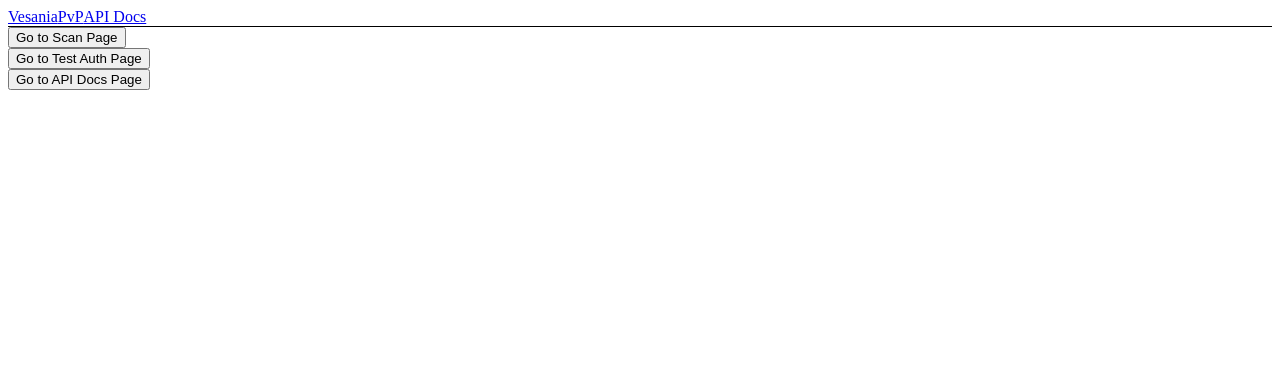
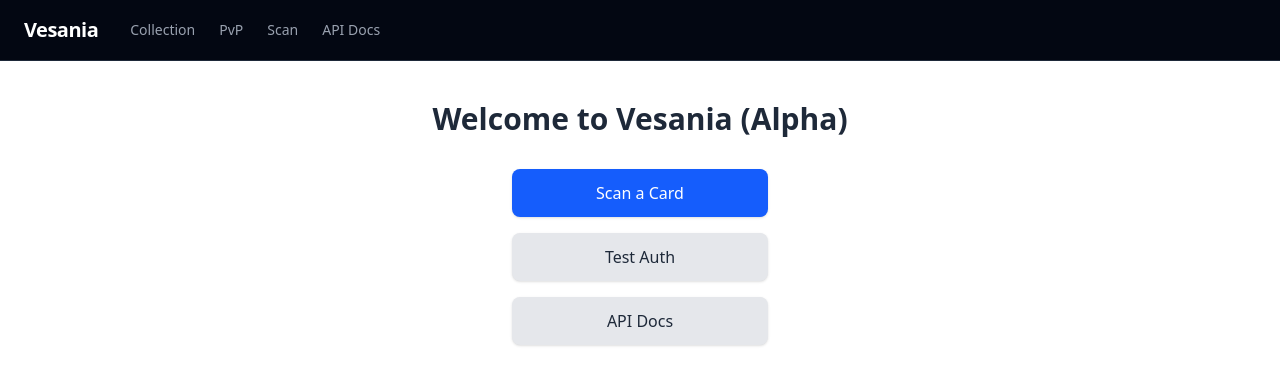
Before and after one commit to LifelessPumpkin/vesania, a Next.js app in the folder apps/web/: page / in a window 1280 px wide. Shown: the top 384 px of the page. Built offline with nearby package versions, Linux system fonts and the light colour scheme; no server answers.

Commit message:
Implemented auto scanning and fixed tailwind css

```diff
--- a/apps/web/app/globals.css
+++ b/apps/web/app/globals.css
@@ -1,3 +1,3 @@
-@tailwind base;
-@tailwind components;
-@tailwind utilities;
+@import "tailwindcss";
+@config "../tailwind.config.ts";
+@source "../";
--- a/apps/web/app/layout.tsx
+++ b/apps/web/app/layout.tsx
@@ -1,5 +1,6 @@
 import { AuthProvider } from '@/context/AuthContext';
 import type { Metadata } from "next";
+import Link from "next/link";
 import { Geist, Geist_Mono } from "next/font/google";
 import "./globals.css";
 
@@ -29,10 +30,18 @@
         className={`${geistSans.variable} ${geistMono.variable} antialiased`}
       >
         <AuthProvider>
-          <nav className="flex items-center gap-6 px-6 py-3 bg-gray-900 text-white text-sm border-b border-gray-800">
-            <a href="/" className="font-bold">Vesania</a>
-            <a href="/match" className="text-gray-300 hover:text-white">PvP</a>
-            <a href="/api-docs" className="text-gray-300 hover:text-white">API Docs</a>
+          <nav className="flex items-center justify-between px-6 py-4 bg-gray-950 text-white border-b border-gray-800">
+            <div className="flex items-center gap-8">
+              <Link href="/" className="text-xl font-bold tracking-tight text-white hover:text-gray-200 transition-colors">
+                Vesania
+              </Link>
+              <div className="flex items-center gap-6 text-sm font-medium">
+                <Link href="/collection" className="text-gray-400 hover:text-white transition-colors">Collection</Link>
+                <Link href="/match" className="text-gray-400 hover:text-white transition-colors">PvP</Link>
+                <Link href="/scan" className="text-gray-400 hover:text-white transition-colors">Scan</Link>
+                <Link href="/api-docs" className="text-gray-400 hover:text-white transition-colors">API Docs</Link>
+              </div>
+            </div>
           </nav>
           {children}
         </AuthProvider>
--- a/apps/web/app/page.tsx
+++ b/apps/web/app/page.tsx
@@ -6,34 +6,32 @@
   const { role } = useAuth();
 
   return (
-    <main className="p-10">
-      <Link href="/scan" className="text-blue-500 underline">
-        <button className="px-4 py-2 bg-blue-500 text-white rounded">
-          Go to Scan Page
+    <main className="p-10 max-w-2xl mx-auto">
+      <h1 className="text-3xl font-bold mb-8 text-center text-gray-800 dark:text-black-100">Welcome to Vesania (Alpha)</h1>
+      <div className="flex flex-col gap-4 items-center">
+        <Link href="/scan" className="w-full sm:w-64 block">
+          <button className="w-full px-6 py-3 bg-blue-600 hover:bg-blue-700 transition-colors text-white font-medium rounded-lg shadow-sm">
+            Scan a Card
           </button>
         </Link>
-      <br />
-      <Link href="/test-auth" className="text-blue-500 underline">
-        <button className="px-4 py-2 bg-blue-500 text-white rounded">
-          Go to Test Auth Page
+        <Link href="/test-auth" className="w-full sm:w-64 block">
+          <button className="w-full px-6 py-3 bg-gray-200 hover:bg-gray-300 transition-colors text-gray-800 font-medium rounded-lg shadow-sm">
+            Test Auth
           </button>
         </Link>
-      <br />
-      <Link href="/api-docs" className="text-blue-500 underline">
-        <button className="px-4 py-2 bg-blue-500 text-white rounded">
-          Go to API Docs Page
+        <Link href="/api-docs" className="w-full sm:w-64 block">
+          <button className="w-full px-6 py-3 bg-gray-200 hover:bg-gray-300 transition-colors text-gray-800 font-medium rounded-lg shadow-sm">
+            API Docs
           </button>
         </Link>
         {role === 'ADMIN' && (
-        <>
-          <br />
-          <Link href="/admin" className="text-purple-500 underline">
-            <button className="px-4 py-2 bg-purple-600 text-white rounded">
+          <Link href="/admin" className="w-full sm:w-64 block mt-4">
+            <button className="w-full px-6 py-3 bg-purple-600 hover:bg-purple-700 transition-colors text-white font-medium rounded-lg shadow-sm">
               Admin Dashboard
             </button>
           </Link>
-        </>
         )}
+      </div>
     </main>
   );
 }
--- a/apps/web/app/scan/page.tsx
+++ b/apps/web/app/scan/page.tsx
@@ -1,28 +1,43 @@
 'use client'
 
-import { useState } from 'react'
+import { useState, useEffect, useRef, Suspense } from 'react'
+import { useSearchParams } from 'next/navigation'
 import { useAuth } from '@/context/AuthContext'
+import { signInWithPopup, GoogleAuthProvider } from 'firebase/auth'
+import { getFirebaseAuth } from '@/lib/firebase'
 import Link from 'next/link'
 
-export default function ScanPage() {
+function ScanPageContent() {
   const { user, getToken } = useAuth()
+  const searchParams = useSearchParams()
 
   const [code, setCode] = useState('')
   const [result, setResult] = useState<any>(null)
   const [loading, setLoading] = useState(false)
   const [error, setError] = useState('')
+  const [signingIn, setSigningIn] = useState(false)
 
-  const handleScan = async (e: React.FormEvent) => {
-    e.preventDefault()
+  const hasAutoScanned = useRef(false)
+
+  useEffect(() => {
+    const idParam = searchParams.get('id')
+    if (idParam) {
+      setCode(idParam)
+    }
+  }, [searchParams])
+
+  useEffect(() => {
+    const idParam = searchParams.get('id')
+    if (user && idParam && !hasAutoScanned.current) {
+      hasAutoScanned.current = true
+      performScan(idParam)
+    }
+  }, [user, searchParams])
+
+  const performScan = async (scanCode: string) => {
     setLoading(true)
     setError('')
     setResult(null)
-
-    if (!user) {
-      setError('You must be logged in to scan cards.')
-      setLoading(false)
-      return
-    }
 
     try {
       const token = await getToken()
@@ -33,7 +48,7 @@
           'Content-Type': 'application/json',
           'Authorization': `Bearer ${token}`
         },
-        body: JSON.stringify({ code }),
+        body: JSON.stringify({ code: scanCode }),
       })
 
       const data = await res.json()
@@ -51,8 +66,26 @@
     }
   }
 
+  const handleScan = async (e: React.FormEvent) => {
+    e.preventDefault()
     if (!user) {
-    return <div className="p-8">Please log in to access the scanner.</div>
+      setError('You must be logged in to scan cards.')
+      return
+    }
+    await performScan(code)
+  }
+
+  const handleSignIn = async () => {
+    setSigningIn(true)
+    try {
+      const provider = new GoogleAuthProvider()
+      await signInWithPopup(getFirebaseAuth(), provider)
+    } catch (err: any) {
+      console.error(err)
+      setError('Sign-in failed. Please try again.')
+    } finally {
+      setSigningIn(false)
+    }
   }
 
   return (
@@ -64,6 +97,24 @@
       </Link>
       <h1 className="text-2xl font-bold mb-4">Scan Card</h1>
 
+      {!user ? (
+        <div className="border border-gray-700 rounded-lg p-6 text-center space-y-4">
+          <p className="text-gray-300">
+            {code
+              ? `Card code detected: "${code}". Sign in to claim it!`
+              : 'Sign in to scan and claim cards.'}
+          </p>
+          <button
+            onClick={handleSignIn}
+            disabled={signingIn}
+            className="bg-blue-600 hover:bg-blue-500 text-white px-6 py-3 rounded-lg font-medium transition-colors disabled:opacity-50"
+          >
+            {signingIn ? 'Signing in...' : 'Sign in with Google'}
+          </button>
+          {error && <div className="text-red-500 text-sm">{error}</div>}
+        </div>
+      ) : (
+        <>
           <form onSubmit={handleScan} className="flex gap-2 mb-6">
             <input
               type="text"
@@ -84,23 +135,46 @@
           {error && <div className="text-red-500 mb-4">{error}</div>}
 
           {result && (
-        <div className="border p-4 rounded bg-gray-50 text-black">
-          <h2 className="text-xl font-bold">
+            <div className="border p-6 rounded-xl bg-gray-50 text-black shadow-sm">
+              <h2 className="text-2xl font-bold mb-1">
                 {result.card?.definition?.name || result.definition?.name || 'Unknown Card'}
               </h2>
-          <p className="text-gray-600 mb-2">
+              <p className="text-gray-600 mb-4">
                 {result.card?.definition?.description || result.definition?.description}
               </p>
 
-          <div className="mt-4 p-2 bg-green-100 rounded text-green-800 text-sm">
+              <div className="p-3 bg-green-100 rounded-lg text-green-800 text-sm font-medium">
                 {result.message}
               </div>
 
-          <div className="text-sm mt-2 text-gray-500">
-            Status: <span className="font-mono font-bold">{result.card?.status || result.status}</span>
+              <div className="text-sm mt-3 text-gray-500">
+                Status: <span className="font-mono font-bold text-gray-800">{result.card?.status || result.status}</span>
+              </div>
+
+              <div className="mt-6 flex flex-col sm:flex-row gap-3">
+                <Link href="/collection" className="flex-1">
+                  <button className="w-full bg-blue-600 hover:bg-blue-700 text-white font-medium py-2.5 px-4 rounded-lg transition-colors">
+                    View My Collection
+                  </button>
+                </Link>
+                <Link href="/" className="flex-1">
+                  <button className="w-full bg-gray-200 hover:bg-gray-300 text-gray-800 font-medium py-2.5 px-4 rounded-lg transition-colors">
+                    Back to Home
+                  </button>
+                </Link>
               </div>
             </div>
+          )}
+        </>
       )}
     </div>
   )
 }
+
+export default function ScanPage() {
+  return (
+    <Suspense fallback={<div className="p-8">Loading...</div>}>
+      <ScanPageContent />
+    </Suspense>
+  )
+}
--- a/apps/web/app/test-auth/page.tsx
+++ b/apps/web/app/test-auth/page.tsx
@@ -1,17 +1,18 @@
 'use client';
 import { useState } from 'react';
-import { signInWithPopup, GoogleAuthProvider } from 'firebase/auth';
-import { getFirebaseAuth } from '@/lib/firebase'; // Ensure this matches your file path
+import { signInWithPopup, signOut, GoogleAuthProvider } from 'firebase/auth';
+import { getFirebaseAuth } from '@/lib/firebase';
+import { useAuth } from '@/context/AuthContext';
 import Link from 'next/link';
 
 export default function TestAuth() {
+  const { user } = useAuth();
   const [token, setToken] = useState('');
 
   const handleLogin = async () => {
     try {
       const provider = new GoogleAuthProvider();
       const result = await signInWithPopup(getFirebaseAuth(), provider);
-      // Get the raw JWT token
       const idToken = await result.user.getIdToken();
 
       const syncResponse = await fetch('/api/auth/sync', {
@@ -33,6 +34,17 @@
     }
   };
 
+  const handleLogout = async () => {
+    try {
+      await signOut(getFirebaseAuth());
+      setToken('');
+      console.log('Signed out');
+    } catch (error) {
+      console.error(error);
+      alert('Logout failed check console');
+    }
+  };
+
   const copyToken = () => {
     navigator.clipboard.writeText(token);
     alert('Token copied!');
@@ -46,12 +58,22 @@
         </button>
       </Link>
       <h1 className="text-2xl font-bold">Auth Tester</h1>
+      <div className="flex gap-2">
         <button
           onClick={handleLogin}
           className="bg-blue-600 text-white px-4 py-2 rounded"
         >
           Sign in with Google
         </button>
+        {user && (
+          <button
+            onClick={handleLogout}
+            className="bg-red-600 hover:bg-red-500 text-white px-4 py-2 rounded transition-colors"
+          >
+            Sign Out
+          </button>
+        )}
+      </div>
 
       {token && (
         <div className="bg-gray-100 p-4 rounded break-all">
```
Lines whose indentation alone changed are shown as unchanged.
